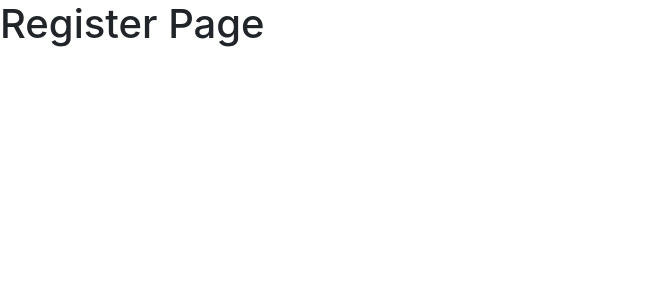
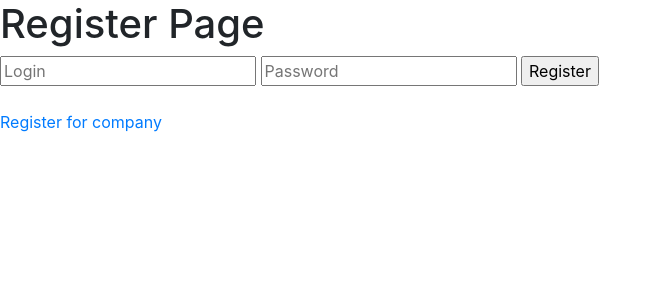
Before and after one commit to DarkPrinceWarrior/Bachelor_GANs, a Flask app: page /register in a window 1280 px wide. Shown: the part 56-356 px from the top of the page, without its empty margins (0-662 px from the left). Run offline with Flask 2, Linux system fonts and the light colour scheme.

Commit message:
login and register logic added

```diff
--- a/flask/app/app.py
+++ b/flask/app/app.py
@@ -1,25 +1,36 @@
-import numpy as np
-import torch
-from flask import render_template, request, jsonify
+from flask_bcrypt import Bcrypt
+from flask import render_template, request, jsonify, redirect, url_for
 from flask.app import Flask
 from flask_sqlalchemy import SQLAlchemy
+from flask_login import UserMixin, login_user, LoginManager, login_required, logout_user, current_user
 from flask_wtf import FlaskForm
 from tensorflow import Variable
-from wtforms import SelectField
+from wtforms import SelectField, StringField, PasswordField, SubmitField
+from wtforms.validators import InputRequired, Length, ValidationError
 
 from models.db_setup import db_session
-from models.entities import Role
+from models.entities import Role, UserAccount
 
 import os
 
 SECRET_KEY = os.urandom(32)
 
 app = Flask(__name__)
+bcrypt = Bcrypt(app)
 app.config['SQLALCHEMY_DATABASE_URI'] = 'postgresql://postgres:123@localhost:5432/gen_Imagedb'
 app.config['SQLALCHEMY_TRACK_MODIFICATIONS'] = False
 app.config['JSON_AS_ASCII'] = False
 app.config['SECRET_KEY'] = SECRET_KEY
 db = SQLAlchemy(app)
+
+login_manager = LoginManager()
+login_manager.init_app(app)
+login_manager.login_view = 'login'
+
+
+@login_manager.user_loader
+def load_user(phy_id):
+    return db_session.query(UserAccount).get(int(phy_id))
 
 
 class Form(FlaskForm):
@@ -50,13 +61,71 @@ def index():
 
 
 @app.route("/login", methods=['GET', 'POST'])
-def auth():
-    return render_template("login.html")
+def login():
+    form = LoginForm()
+    if form.validate_on_submit():
+        user = db_session.query(UserAccount).filter_by(login=form.login.data).first()
+        if user:
+            if bcrypt.check_password_hash(user.password, form.password.data):
+                login_user(user)
+                return redirect(url_for('dashboard'))
+    return render_template("login.html", form=form)
 
 
 @app.route("/register", methods=['GET', 'POST'])
 def register():
-    return render_template("register.html")
+    form = RegisterForm()
+
+    if form.validate_on_submit():
+        hashed_password = bcrypt.generate_password_hash(form.password.data)
+        new_user = UserAccount(login=form.login.data, phyone_password=hashed_password,
+                               email="HHHH",
+                               subscription_=True,
+                               role_id=1)
+        db_session.add(new_user)
+        db_session.commit()
+        return redirect(url_for('login'))
+
+    return render_template("register.html",form=form)
+
+
+@app.route('/dashboard', methods=['GET', 'POST'])
+@login_required
+def dashboard():
+    return render_template('dashboard.html')
+
+
+@app.route('/logout', methods=['GET', 'POST'])
+@login_required
+def logout():
+    logout_user()
+    return redirect(url_for('login'))
+
+
+class RegisterForm(FlaskForm):
+    login = StringField(validators=[
+        InputRequired(), Length(min=4, max=20)], render_kw={"placeholder": "Login"})
+
+    password = PasswordField(validators=[
+        InputRequired(), Length(min=8, max=20)], render_kw={"placeholder": "Password"})
+
+    submit = SubmitField('Register')
+
+    def validate_login(self, user_login):
+        existing_user_login = db_session.query(UserAccount).filter_by(login=user_login.data).first()
+        if existing_user_login:
+            raise ValidationError(
+                'That login already exists. Please choose a different one.')
+
+
+class LoginForm(FlaskForm):
+    login = StringField(validators=[
+        InputRequired(), Length(min=4, max=20)], render_kw={"placeholder": "Login"})
+
+    password = PasswordField(validators=[
+        InputRequired(), Length(min=8, max=20)], render_kw={"placeholder": "Password"})
+
+    submit = SubmitField('Login')
 
 
 if __name__ == '__main__':
--- a/flask/app/templates/index.html
+++ b/flask/app/templates/index.html
@@ -19,7 +19,7 @@
       </li>
     </ul>
 
-    <a class="button" href="{{ url_for('auth') }}">Sign in</a>
+    <a class="button" href="{{ url_for('login') }}">Sign in</a>
 
   </div>
 </nav>
--- a/flask/app/templates/register.html
+++ b/flask/app/templates/register.html
@@ -26,6 +26,15 @@
 
   <h1>Register Page</h1>
 
+   <form method="POST" action="">
+        {{ form.hidden_tag() }}
+        {{ form.login }}
+        {{ form.password }}
+        {{ form.submit }}
+    </form>
+
+  <br>
+  <a href="{{ url_for('register') }}">Register for company</a>
 
 
 </body>
```
Also changed, not shown: flask/app/models/entities.py (+9 -9 lines), flask/app/templates/dashboard.html (added, +16 -0 lines), flask/app/templates/login.html (+8 -0 lines).
